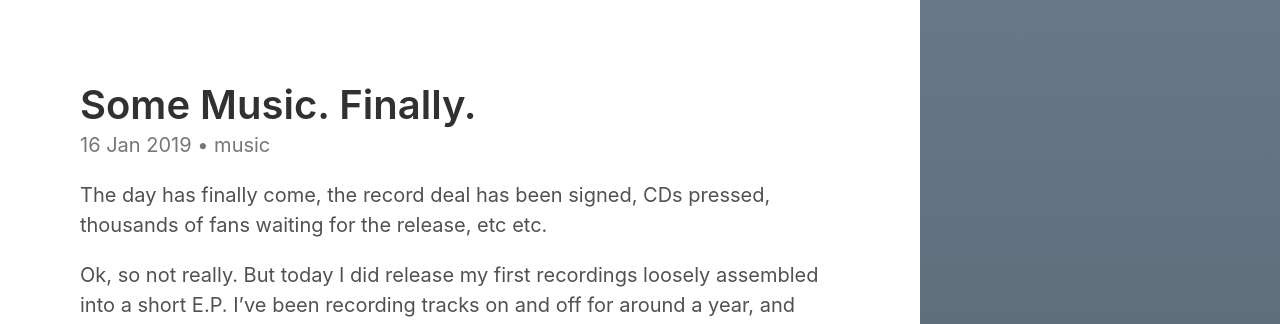
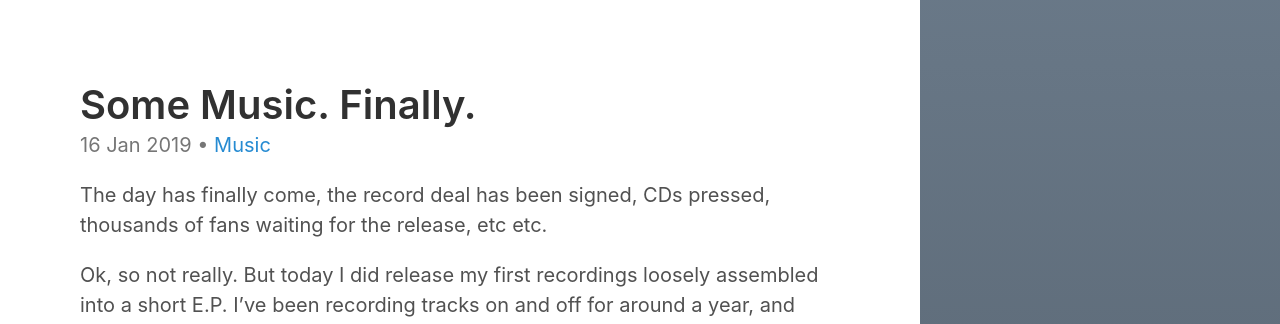
Before and after one commit to tomsherlocked/site, a Jekyll site: the page built from _posts/2019-01-16-headwind-ep.md, in a window 1280 px wide. Shown: the top 324 px of the page. Built offline with Jekyll 4.4.1, drawn with Linux system fonts in a browser that asks for light colours.

```diff
--- a/_posts/2019-01-16-headwind-ep.md
+++ b/_posts/2019-01-16-headwind-ep.md
@@ -2,7 +2,7 @@
 layout: post
 title: Some Music. Finally.
 tags: [life,music]
-category : music
+category : Music
 excerpt_separator:  <!--more-->
 ---
 The day has finally come, the record deal has been signed, CDs pressed, thousands of fans waiting for the release, etc etc.
```
